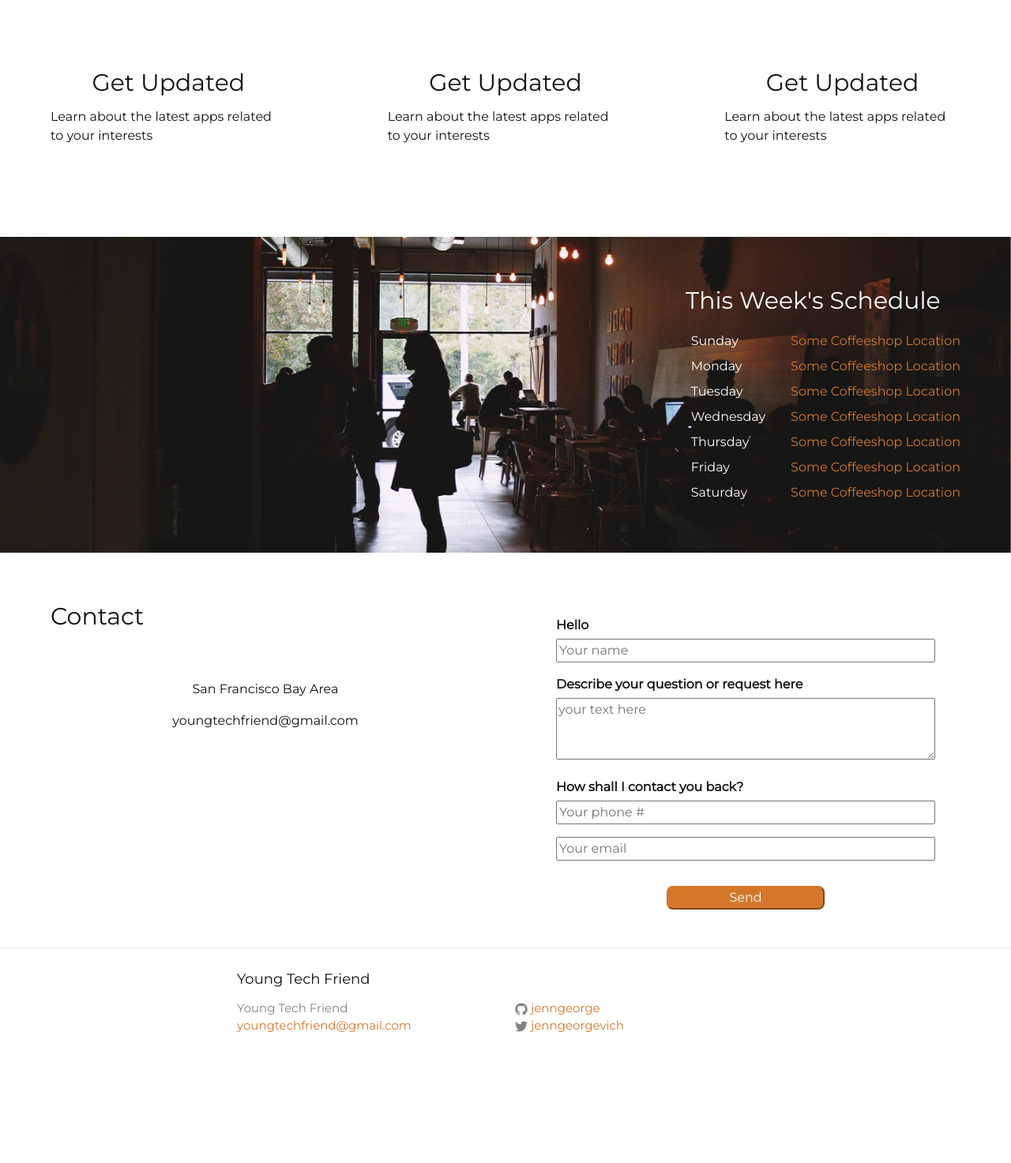
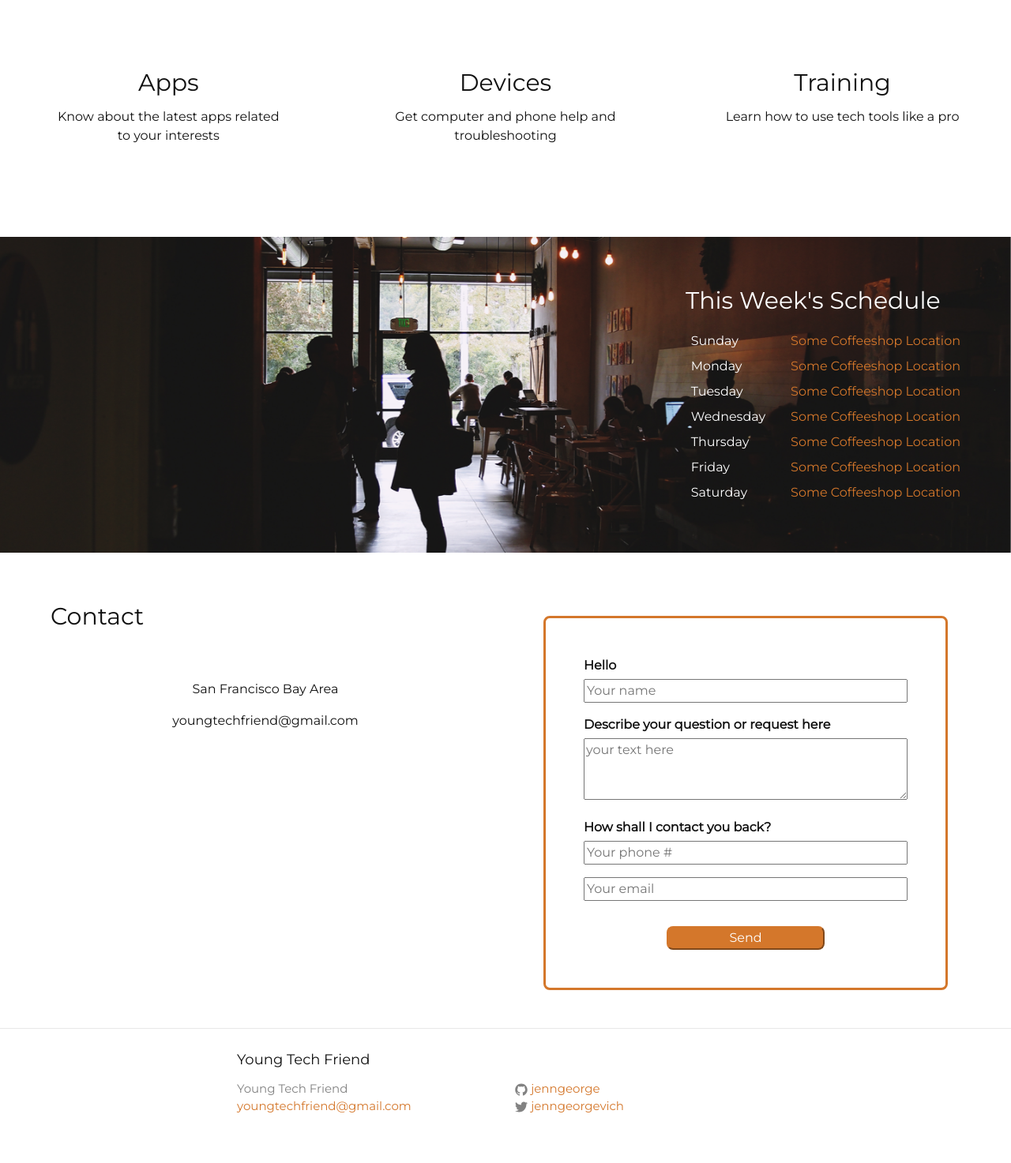
Before and after one commit to jenngeorge/youngtechfriend, a Jekyll site: the page built from index.html, in a window 1280 px wide. Shown: the part 462-1935 px from the top of the page at 79% size. Built offline with Jekyll 4.4.1, drawn with Linux system fonts in a browser that asks for light colours; before the commit the page ends 1833 px from its top, so only the background shows below that.

Commit message:
landing text, contact style

```diff
--- a/_includes/panel-1.html
+++ b/_includes/panel-1.html
@@ -2,21 +2,21 @@
 
     <div class="col-md-4">
         <img src="">
-        <h2>Get Updated</h2>
-        <p>Learn about the latest apps related to your interests</p>
+        <h2>Apps</h2>
+        <p>Know about the latest apps related to your interests</p>
 
     </div>
 
     <div class="col-md-4">
         <img src="">
-        <h2>Get Updated</h2>
-        <p>Learn about the latest apps related to your interests</p>
+        <h2>Devices</h2>
+        <p>Get computer and phone help and troubleshooting</p>
     </div>
 
     <div class="col-md-4">
         <img src="">
-        <h2>Get Updated</h2>
-        <p>Learn about the latest apps related to your interests</p>
+        <h2>Training</h2>
+        <p>Learn how to use tech tools like a pro</p>
     </div>
 
 </div>
--- a/bower_components/bootstrap-sass/assets/stylesheets/_layout.scss
+++ b/bower_components/bootstrap-sass/assets/stylesheets/_layout.scss
@@ -269,15 +269,13 @@ panel 1*/
 .panel-1 {
     min-height: 300px;
     background-color: white;
+    text-align: center;
 }
 
 .panel-1 .col-md-4 {
     padding: 4em;
 }
 
-.panel-1 h2 {
-    text-align: center;
-}
 
 
 /*
@@ -337,6 +335,13 @@ contact page*/
     .col-sm-6 {
         padding: 2em;
 
+        .form-container {
+            border: 3px solid $brand-color;
+            border-radius: .5em;
+            margin: 1em;
+            padding: 2em;
+        }
+
         div {
             margin: 1em;
         }
@@ -348,7 +353,7 @@ contact page*/
 
         .contact-info {
             text-align: center;
-            padding-top: 2em;
+            padding: 2em;
         }
 
         #submit-button-div {
```
